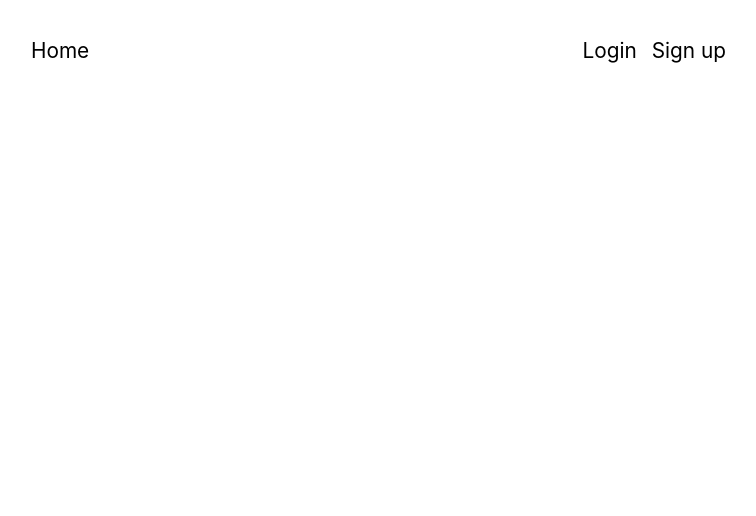
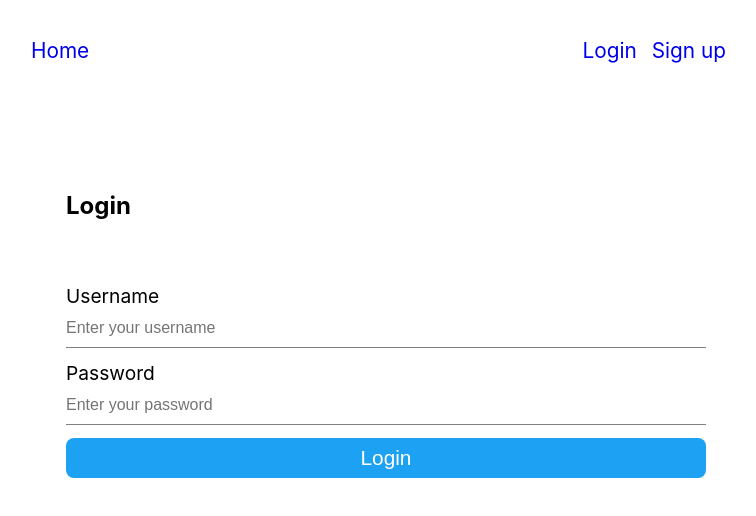
Before and after one commit to Puthpiseth/print-content-app, a React (Create React App) app: page /login in a window 1280 px wide. Shown: the top 516 px of the page, without its empty margins (254-1010 px from the left). Built offline with nearby package versions, Linux system fonts and the light colour scheme.

Commit message:
Styles navbar

```diff
--- a/src/App.js
+++ b/src/App.js
@@ -1,11 +1,20 @@
-import React from 'react';
-import Nav from './components/Nav'
+import Home from './pages/Home';
+import {BrowserRouter as Router, Route, Switch} from 'react-router-dom';
+import Login from './pages/Login';
+import Signup from './pages/Signup';
+import Nav from './components/Nav';
 
 function App() {
+
   return (
-    <div className="App">
+    <Router>
       <Nav/>
-    </div>
+      <Switch>
+        <Route exact path='/' component={Home}/>
+        <Route exact path='/login' component={Login}/>
+        <Route exact path='/signup' component={Signup}/>
+      </Switch>
+    </Router>
   );
 }
 
--- a/src/components/Nav.jsx
+++ b/src/components/Nav.jsx
@@ -1,15 +1,17 @@
 import React from 'react';
 import '../styles/Nav.css';
+import {Link} from 'react-router-dom';
+
 
 function Nav() {
 
     return (
         <nav>
             <ul>
-                <li>Home</li>
+                <li><Link to={'/'}>Home</Link></li>
                 <div className="nav-right">
-                    <li>Login</li>
-                    <li>Sign up</li>
+                    <li><Link to={'/login'}>Login</Link></li>
+                    <li><Link to={'/signup'}>Sign up</Link></li>
                 </div>
             </ul>
         </nav>
--- a/src/pages/Home.jsx
+++ b/src/pages/Home.jsx
@@ -1,10 +1,8 @@
 import React from 'react';
-import Nav from '../components/Nav';
 
 function Home() {
     return (
         <div>
-        <Nav/>
 
         </div>
     )
--- /dev/null
+++ b/src/pages/Signup.jsx
@@ -0,0 +1,42 @@
+import React from 'react'
+import '../styles/Signup.css';
+
+function Signup() {
+
+    return (
+        <form className="form">
+            <h2>Sign up</h2>
+            <div className="form-inputs">
+                <label htmlFor="username">Username</label>
+                <input
+                type="text"
+                name="username"
+                className="form-input"
+                placeholder="Enter your username"
+                />
+            </div>
+            <div className="form-inputs">
+                <label htmlFor="username">Email</label>
+                <input
+                type="email"
+                name="email"
+                className="form-input"
+                placeholder="Enter your email"
+                />
+            </div>
+            <div className="form-inputs">
+                <label htmlFor="email">Password</label>
+                <input
+                type="password"
+                name="password"
+                className="form-input"
+                placeholder="Enter your password"
+                required
+                />
+            </div>
+            <button type="submit" >Signup</button>
+        </form>
+    )
+}
+
+export default Signup;
--- /dev/null
+++ b/src/styles/Signup.css
@@ -0,0 +1,63 @@
+.form {
+  display: -webkit-box;
+  display: -ms-flexbox;
+  display: flex;
+  -webkit-box-orient: vertical;
+  -webkit-box-direction: normal;
+      -ms-flex-direction: column;
+          flex-direction: column;
+  position: relative;
+  left: 25%;
+  margin-top: 10%;
+  width: 50%;
+}
+
+.form h2 {
+  margin-bottom: 10%;
+}
+
+.form .form-inputs {
+  display: -webkit-box;
+  display: -ms-flexbox;
+  display: flex;
+  -webkit-box-orient: vertical;
+  -webkit-box-direction: normal;
+      -ms-flex-direction: column;
+          flex-direction: column;
+  padding-bottom: 2%;
+  width: 100%;
+}
+
+.form .form-inputs label {
+  font-size: 1.2em;
+}
+
+.form .form-inputs input {
+  width: 100%;
+  height: 5vh;
+  font-size: 1em;
+  border: none;
+  border-bottom: 1px solid #808080;
+}
+
+.form .form-inputs input:focus {
+  outline: 1px solid #1da1f2;
+  -webkit-box-shadow: 0 0 7px #1da1f2;
+          box-shadow: 0 0 7px #1da1f2;
+}
+
+.form button {
+  left: 0;
+  height: 5vh;
+  font-size: 1.3em;
+  background: #1da1f2;
+  color: #fff;
+  border: none;
+  border-radius: 8px;
+  cursor: pointer;
+}
+
+.form button:hover {
+  opacity: 0.9;
+}
+/*# sourceMappingURL=Signup.css.map */
--- /dev/null
+++ b/src/styles/Signup.scss
@@ -0,0 +1,57 @@
+$mainColor: #1da1f2;
+$textColor: #fff;
+$borderColor: #808080;
+
+.form {
+    display: flex;
+    flex-direction: column;
+    position: relative;
+    left: 25%;
+    margin-top: 10%;
+    width: 50%;
+
+    h2 {
+        margin-bottom: 10%;
+    }
+
+    .form-inputs {
+        display: flex;
+        flex-direction: column;
+        padding-bottom: 2%;
+        width: 100%;
+
+
+        label{
+            font-size: 1.2em;
+        }
+
+        input {
+            width: 100%;
+            height: 5vh;
+            font-size: 1em;
+            border: none;
+            border-bottom: 1px solid $borderColor;
+
+            &:focus {
+                outline: 1px solid $mainColor;
+                box-shadow: 0 0 7px $mainColor;
+            }
+        }
+    }
+
+    button {
+        left: 0;
+        height: 5vh;
+        font-size: 1.3em;
+        background: $mainColor;
+        color:$textColor;
+        border: none;
+        border-radius: 8px;
+        cursor: pointer;
+
+        &:hover{
+            opacity: 0.9;
+        }
+
+    }
+}
```
Also changed, not shown: 1 other file (tests, documents, lock files or other folders).
